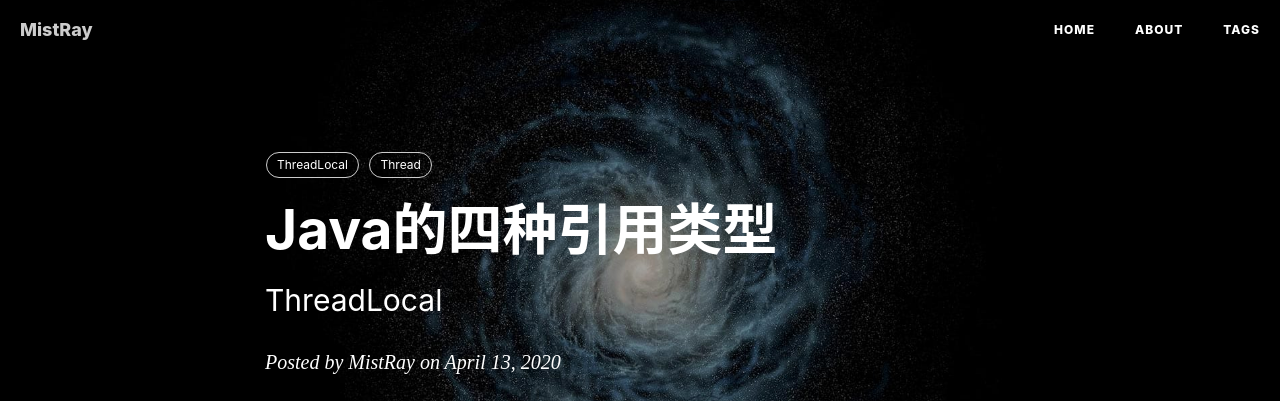
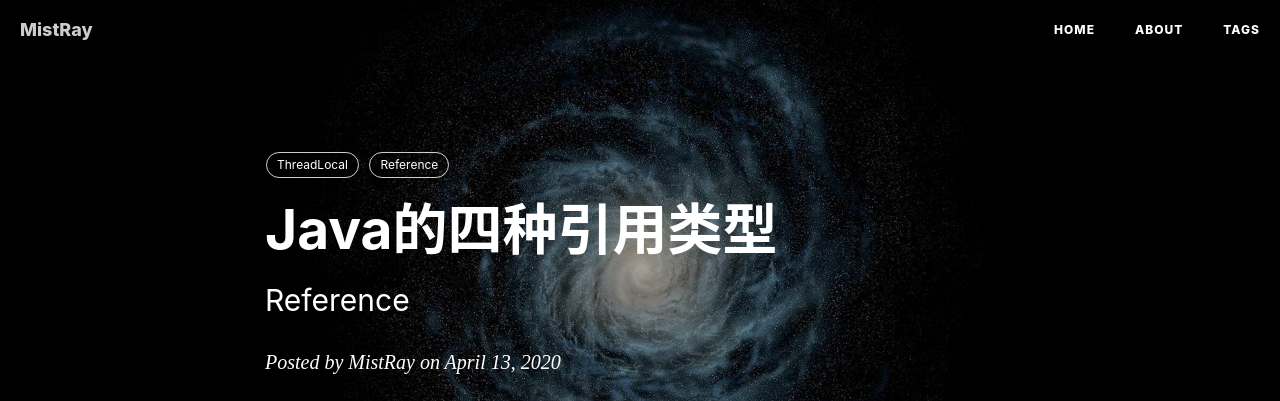
Before and after one commit to MistRay/mistray.github.io, a Jekyll site: the page built from _posts/2020-04-13-Java的四种引用类型.md, in a window 1280 px wide and 900 px high. Shown: the top 401 px of the window. Built offline with Jekyll 4.4.1, drawn with Linux system fonts in a browser that asks for light colours; nearby versions of some CDN libraries; comment, search, counter and statistics services are not loaded.

```diff
--- a/_posts/2020-04-13-Java的四种引用类型.md
+++ b/_posts/2020-04-13-Java的四种引用类型.md
@@ -1,14 +1,14 @@
 ---
 layout:     post                    # 使用的布局（不需要改）
 title:      Java的四种引用类型        # 标题
-subtitle:   ThreadLocal  #副标题
+subtitle:   Reference  #副标题
 date:       2020-04-13          # 时间
 author:     MistRay                      # 作者
 # header-img: img/post-bg-7.jpg 这篇文章标题背景图片
 catalog: true                       # 是否归档
 tags:                               #标签
     - ThreadLocal
-    - Thread
+    - Reference
 ---
 ## 前言
 上一篇文章我们讨论了ThreadLocal相关的问题，其中内存泄漏的原因是因为Thread对象内部维护的ThreadLocalMap，这个Map的Key是弱引用类型（WeakReference），而Value是强引用类型，如果Key被回收，Value却不会被回收。本期让我们详细分析一下Java的四种引用。
```
Also changed, not shown: _posts/2020-04-09-ThreadLocal真的会内存泄露么.md (+2 -2 lines).
